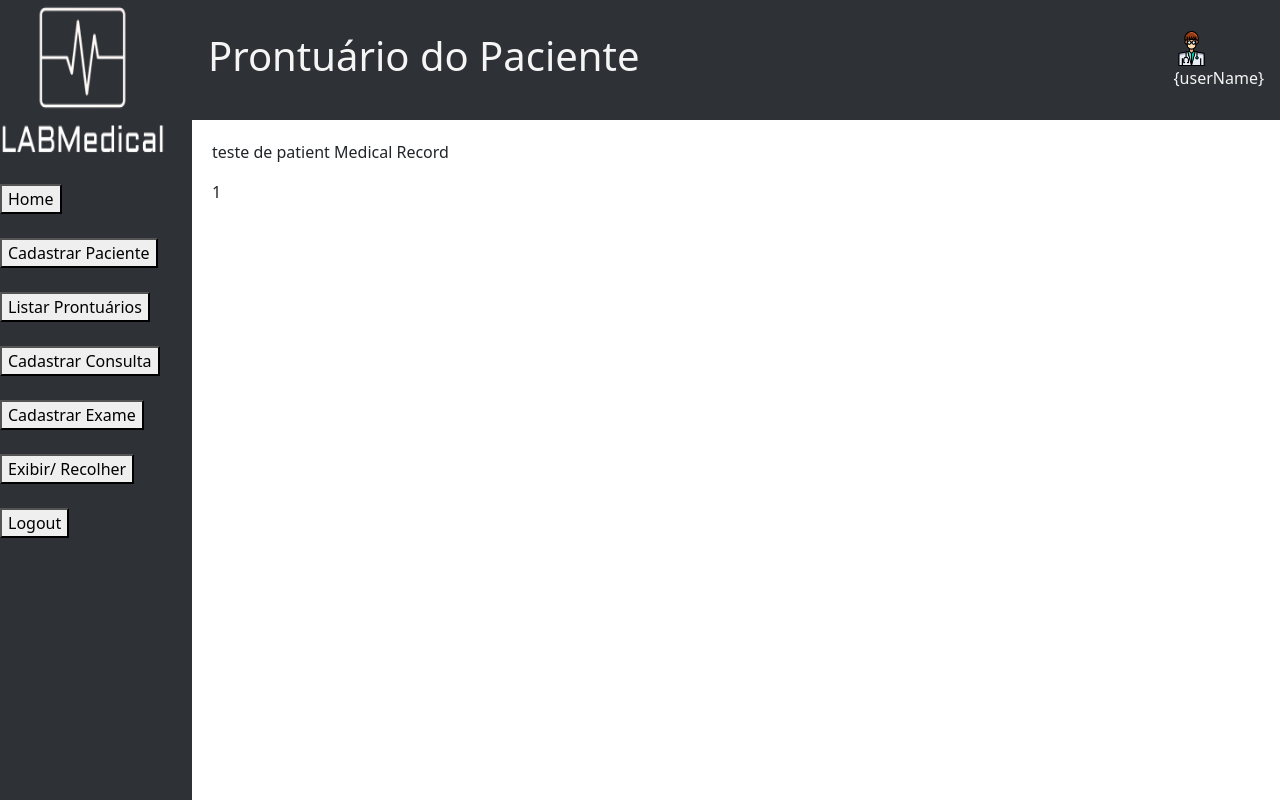
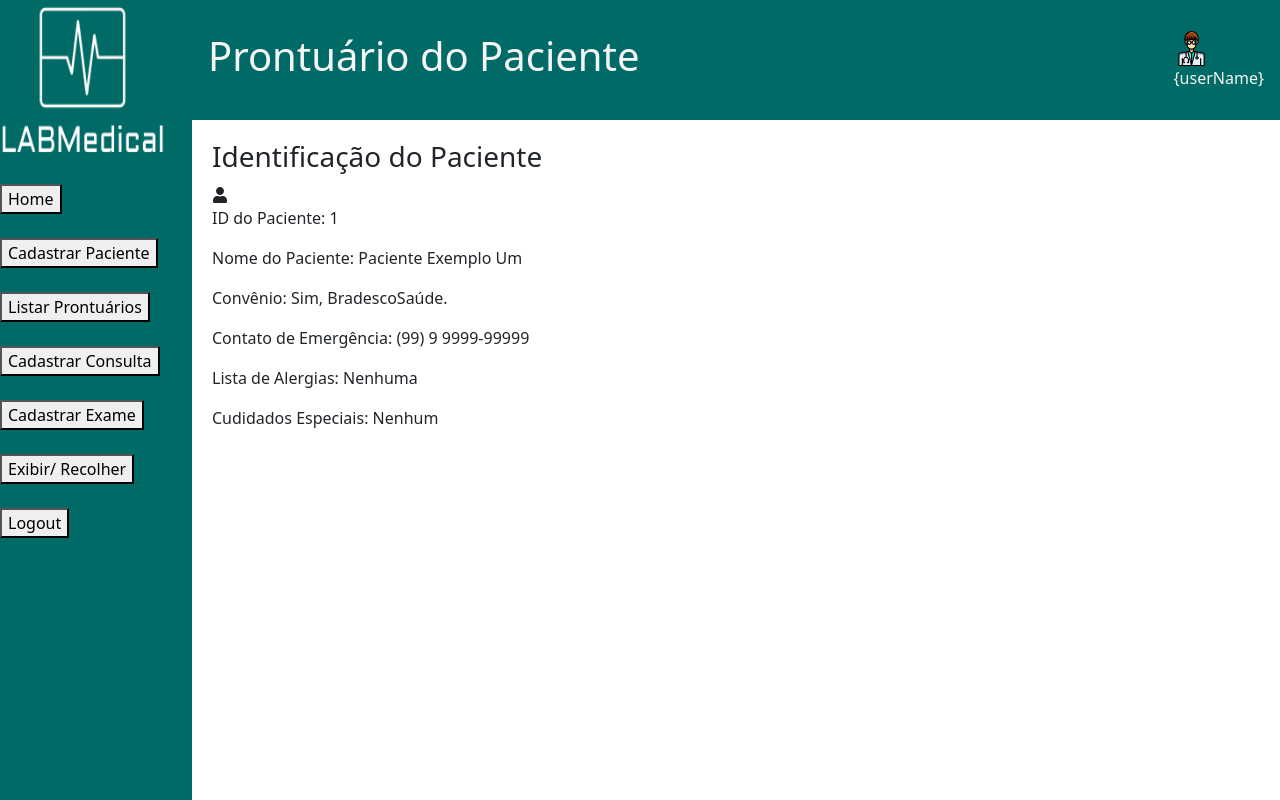
Before and after one commit to rodrigopieritz/m2labmedical, a React (Vite) app: page /patient-medical-record/1 in a window 1280 px wide. Built offline with nearby package versions, Linux system fonts and the light colour scheme.

Commit message:
id do paciente ajustes card

```diff
--- a/src/components/PatientCard/PatientCard.jsx
+++ b/src/components/PatientCard/PatientCard.jsx
@@ -24,7 +24,7 @@ const calculateAge = (birthdate) => {
   return age;
 };
 
-const PatientCard = ({ id, name, birthdate, insurance, phone }) => {
+const PatientCard = ({ id, name, birthdate, insurance, phone, emergencyContact, allergies, specialCare }) => {
   const idade = calculateAge(birthdate);
 
   return (
@@ -33,11 +33,14 @@ const PatientCard = ({ id, name, birthdate, insurance, phone }) => {
         <FaUser />
       </div>
       <div>
-        <p>ID do Paciente: {id}</p>
-        <p>Nome do Paciente: {name}</p>
-        <p>Idade: {idade}</p>
-        <p>Convênio: {insurance}</p>
-        <p>Telefone: {phone}</p>
+        {id && <p>ID do Paciente: {id}</p>}
+        {name && <p>Nome do Paciente: {name}</p>}
+        {birthdate && <p>Idade: {idade}</p>}
+        {insurance && <p>Convênio: {insurance} </p>}
+        {phone && <p>Telefone: {phone}</p>}
+        {emergencyContact && <p>Contato de Emergência: {emergencyContact}</p>}
+        {allergies && <p>Lista de Alergias: {allergies}</p>}
+        {specialCare && <p>Cudidados Especiais: {specialCare}</p>}
       </div>
     </div>
   );
@@ -51,4 +54,7 @@ PatientCard.propTypes = {
   birthdate: PropTypes.string,
   insurance: PropTypes.string,
   phone: PropTypes.string,
+  emergencyContact: PropTypes.string,
+  allergies: PropTypes.string,
+  specialCare: PropTypes.string,
 };
--- a/src/components/PatientMedicalRecordComponent/PatientMedicalRecordComponent.jsx
+++ b/src/components/PatientMedicalRecordComponent/PatientMedicalRecordComponent.jsx
@@ -1,10 +1,25 @@
 import React from "react";
 import PropTypes from "prop-types";
+import { getPatientById } from './../../service/patients.service';
+import PatientCard from "../PatientCard/PatientCard";
 
 export const PatientMedicalRecordComponent = ({id}) => {
-   return (
+  const patientData = getPatientById(id);
+
+
+  return (
     <>
-     <p>teste de patient Medical Record</p> {id}
+     <h3>Identificação do Paciente</h3>
+
+     <PatientCard
+                  id={patientData.id}
+                  name={patientData.name}
+                  insurance={patientData.insurance}
+                  emergencyContact= {patientData.emergencyContact}
+                  allergies={patientData.allergies}
+                  specialCare = {patientData.specialCare}
+                />
+
     </>
   );
 };
--- a/src/components/SidebarMenu/Sidebar.style.jsx
+++ b/src/components/SidebarMenu/Sidebar.style.jsx
@@ -2,5 +2,5 @@ import styled from 'styled-components'
 
 export const Sidebar = styled.div`
   width: 15%;
-  background-color: #2E3136;
+  background-color: #006b66;
 `;
--- a/src/components/Toolbar/Toolbar.style.jsx
+++ b/src/components/Toolbar/Toolbar.style.jsx
@@ -2,7 +2,7 @@ import styled from 'styled-components'
 
 export const Toolbar = styled.div`
   height: 15vh;
-  background-color: #2E3136;
+  background-color: #006b66;
   color: whitesmoke;
   display: flex;
   align-items: center;
--- a/src/service/patients.service.jsx
+++ b/src/service/patients.service.jsx
@@ -19,3 +19,10 @@ export const removePatient = (patientId) => {
   patients = patients.filter((patient) => patient.id !== patientId);
   localStorage.setItem(PATIENTS_KEY, JSON.stringify(patients));
 };
+
+export const getPatientById = (patientId) => {
+  const patients = getPatients();
+  const idToFind = +patientId;
+
+  return patients.find((patient) => patient.id === idToFind);
+};
```
